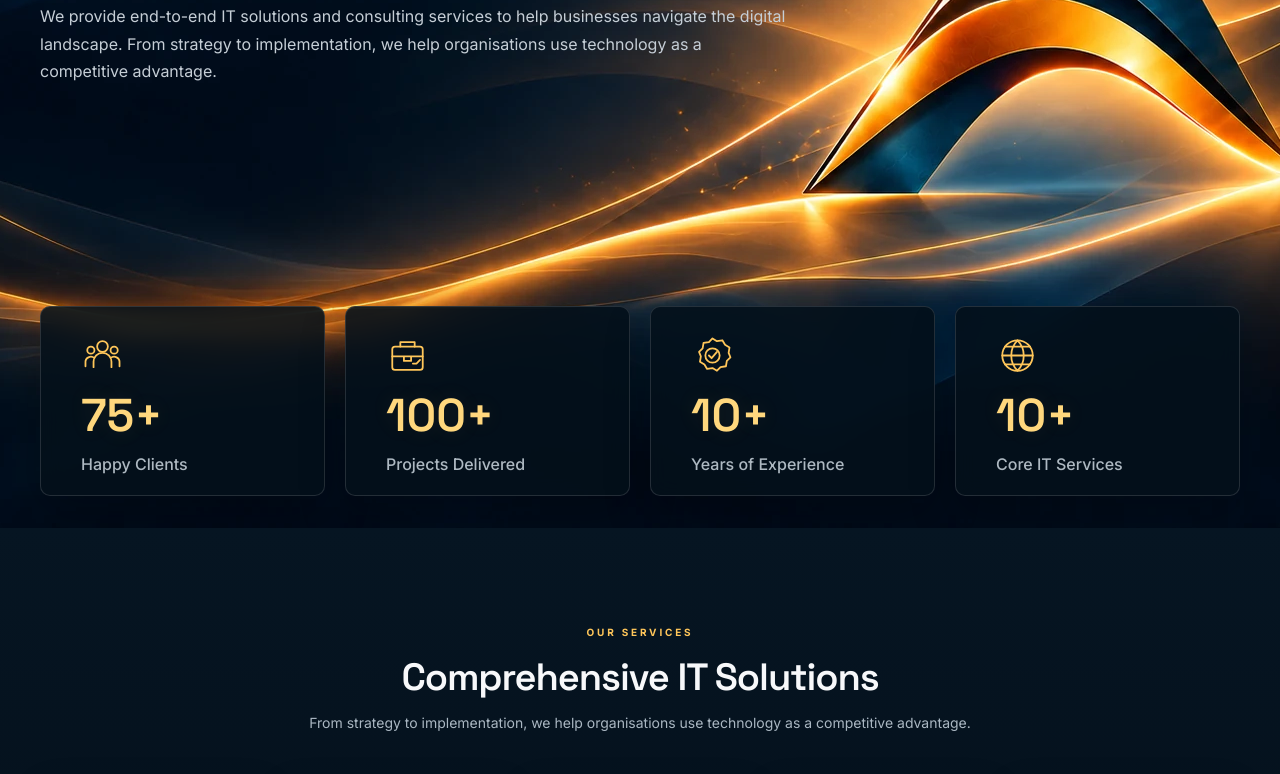
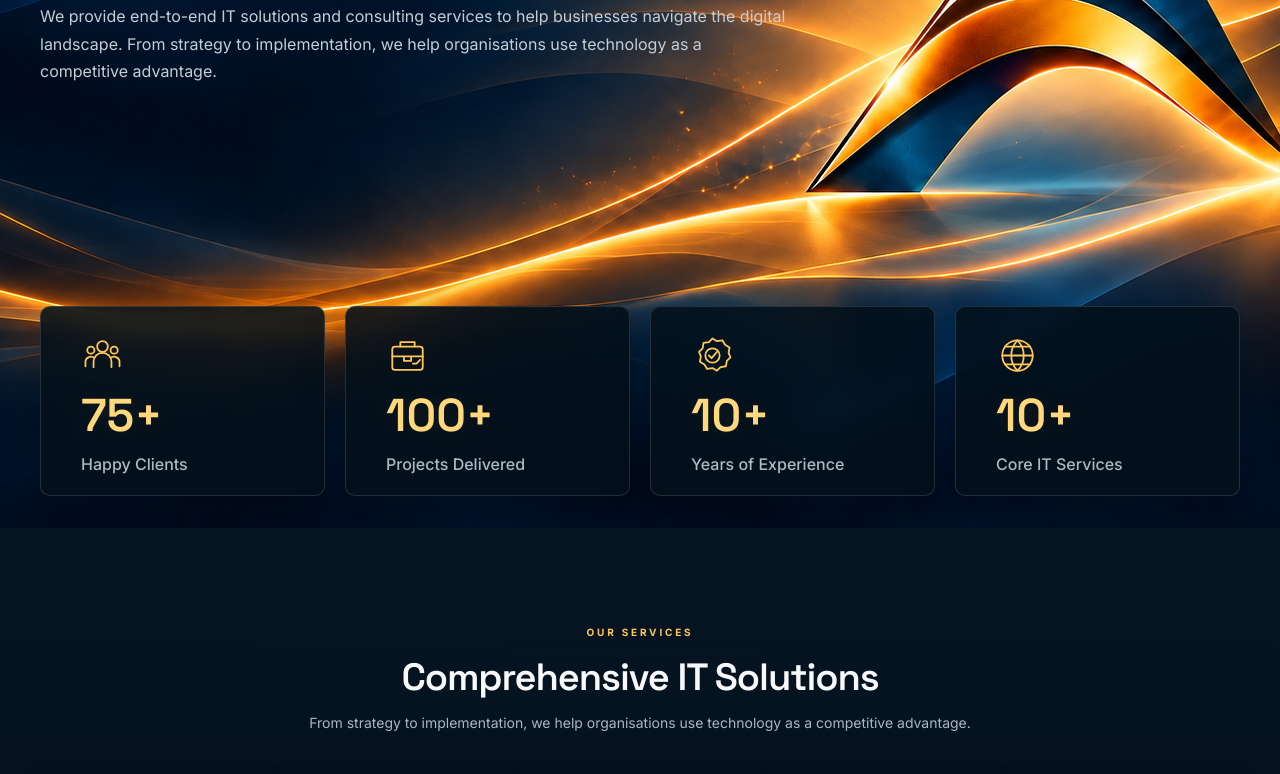
Before and after one commit to chitnadu-web/airys-it-solutions, a website: page public/index.html in a window 1280 px wide. Shown: the part 413-1187 px from the top of the page. Drawn offline with Linux system fonts and the light colour scheme.

Commit message:
Use clean AIRYS homepage background

```diff
--- a/public/styles.css
+++ b/public/styles.css
@@ -666,7 +666,7 @@ body{
   min-height:940px;
   padding:0;
   overflow:hidden;
-  background:#020a13 url('/airys-home-background.webp') center top / cover no-repeat !important;
+  background:#020a13 url('/airys-home-background-clean.jpg.png') center top / cover no-repeat !important;
 }
 .home-hero:before,.home-hero:after,.home-art,.hero-mark{display:none !important}
 .home-container{
@@ -728,7 +728,7 @@ body{
   margin-top:0 !important;
   min-height:941px !important;
   padding:0 !important;
-  background:#020a13 url('/airys-home-background.webp') center top / cover no-repeat !important;
+  background:#020a13 url('/airys-home-background-clean.jpg.png') center top / cover no-repeat !important;
 }
 .home-container{
   min-height:650px !important;
@@ -816,7 +816,7 @@ body{
   height:941px !important;
   padding:0 !important;
   overflow:hidden !important;
-  background:#020b15 url('/airys-home-background.webp') center -10px / cover no-repeat !important;
+  background:#020b15 url('/airys-home-background-clean.jpg.png') center -10px / cover no-repeat !important;
 }
 .home-container{
   width:min(1460px,calc(100% - 80px)) !important;
@@ -990,7 +990,7 @@ body{
   min-height:941px !important;
   overflow:hidden !important;
   padding:0 !important;
-  background:#020b15 url('/airys-home-background.webp') center center / cover no-repeat !important;
+  background:#020b15 url('/airys-home-background-clean.jpg.png') center center / cover no-repeat !important;
 }
 .home-hero::before,.home-hero::after{display:none !important}
 .home-container{
```
